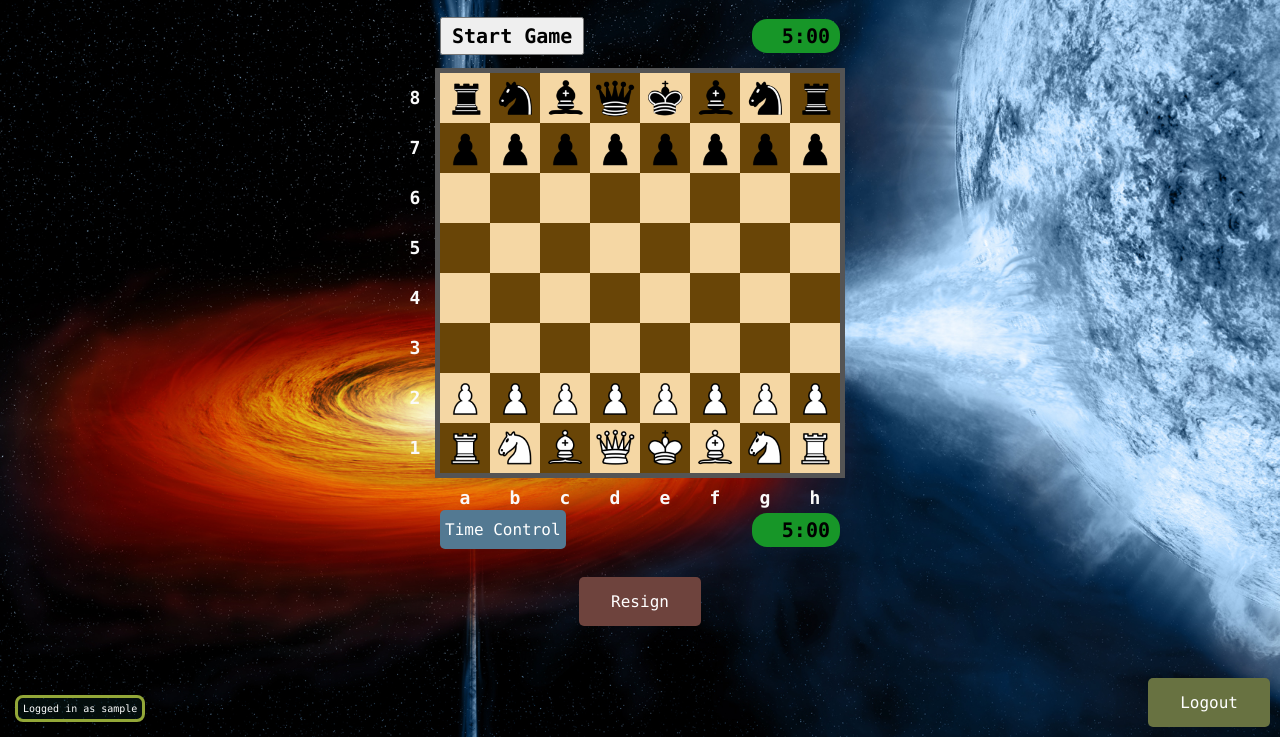
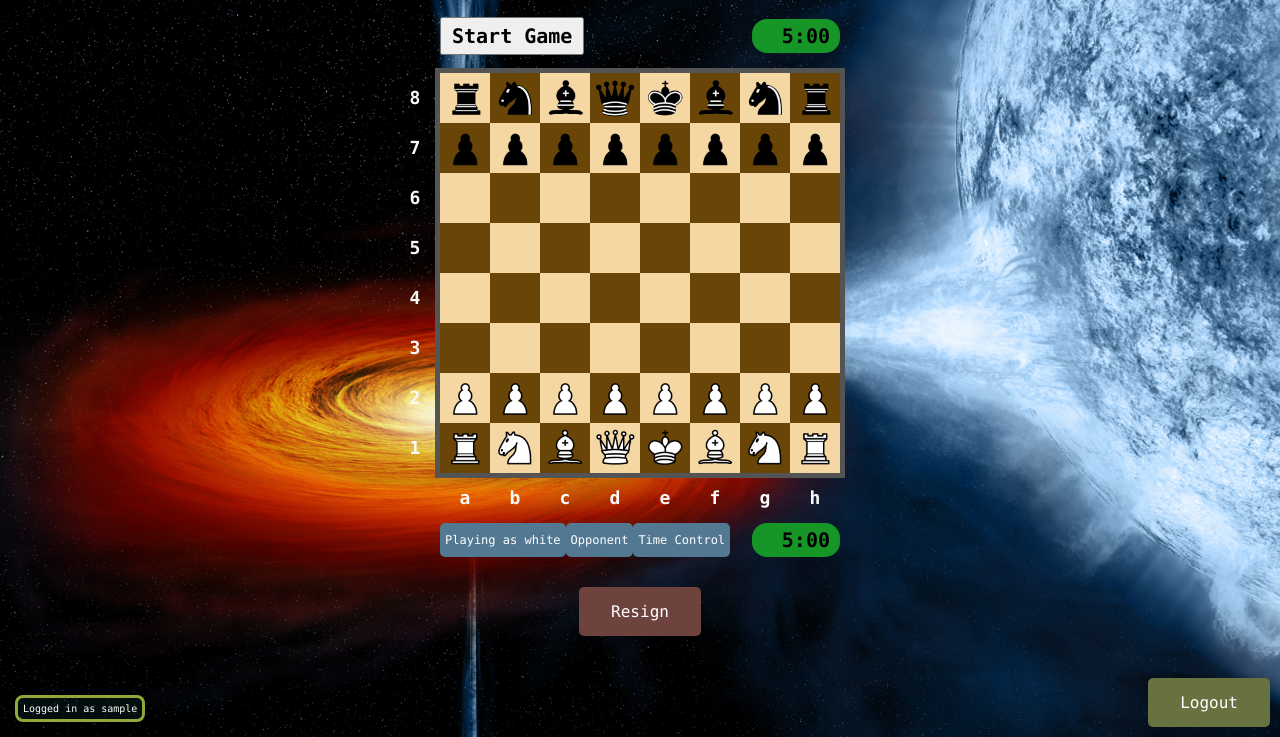
Before and after one commit to kingofnart/chess_engine, a Flask app: page / in a window 1280 px wide. Shown: the part 63-800 px from the top of the page. Run offline with Flask 3, Linux system fonts and the light colour scheme; the visitor is signed in with stand-in values (Sample User, id 1); some libraries are stand-ins or nearby versions.

Commit message:
Added a dropdown to switch color user playing as

```diff
--- a/static/css/main.css
+++ b/static/css/main.css
@@ -12,6 +12,7 @@ body {
     display: flex;
     flex-direction: column;
     align-items: center;
+    margin-top: 10px;
 }
 
 #game-container-wrapper {
@@ -173,6 +174,7 @@ body {
 .start-button {
     padding: 10px, 5px;
     margin: auto;
+    border: double 2px #000000;
 }
 
 
@@ -195,6 +197,10 @@ body {
     color: black;
 }
 
+#bottom-row {
+    margin-top: 20px;
+}
+
 .end-message {
     padding: 15px 32px;
     margin: auto;
@@ -205,13 +211,19 @@ body {
     font-family: "Lucida Console", "Courier New", monospace;
 }
 
-/* click drop menu from w3schools: */
+#dropdown-container {
+    display: flex;
+    justify-content: center;
+    align-items: center;
+}
+
 .dropbtn {
     background-color: #537992;
     color: white;
     padding: 10px 5px;
     border-radius: 5px;
-    font-size: 16px;
+    border: solid 2px #081c37;
+    font-size: 12px;
     font-family: "Lucida Console", "Courier New", monospace;
     border: none;
     cursor: pointer;
--- a/static/script/chessboard.js
+++ b/static/script/chessboard.js
@@ -11,9 +11,13 @@ class ChessBoard {
         this.columnLabels = document.getElementById('column-labels');
         this.startButton = document.getElementById('start-button');
         this.resignButton = document.getElementById('resign-button');
+        this.color_button = document.getElementById('color-button');
+        this.opponent_button = document.getElementById('opponent-button');
         this.time_control_button = document.getElementById('time-control-button');
         this.top_mat_cnt = document.getElementById('top-mat-cnt')
         this.bot_mat_cnt = document.getElementById('bot-mat-cnt')
+        this.offest = 7;
+        this.row_dir = -1;
         this.selectedSquare = null;
         this.gameRunning = true;
         this.names_w = {
@@ -34,13 +38,59 @@ class ChessBoard {
         this.startButton.addEventListener('click', () => this.startGame());
         this.resignButton.addEventListener('click', () => this.endGame(7));
         this.resignButton.disabled = true;
-        this.time_control_button.addEventListener('click', () => this.showDropdown());
+        this.color_button.addEventListener('click', () => this.showColorDropdown());
+        this.opponent_button.addEventListener('click', () => this.showOppDropdown());
+        this.time_control_button.addEventListener('click', () => this.showTimeDropdown());
         document.querySelectorAll('.time-option').forEach(button => {
             button.addEventListener('click', (event) => this.setTimeControl(event));
         });
+        document.querySelectorAll('.color-option').forEach(button => {
+            button.addEventListener('click', (event) => this.setColor(event));
+        });
+        document.querySelectorAll('.opp-option').forEach(button => {
+            button.addEventListener('click', (event) => this.setOpponent(event));
+        });
         // reset if necessary and fetch initial game state
         this.resetGame();
-        this.renderLabels();
+    }
+
+
+    // method to reset the board state and clocks
+    async resetGame() {
+        this.names_w = {
+            0: "K", 1: "Q", 2: "R", 3: "R", 4: "N", 5: "N", 6: "B", 7: "B",
+            8: "P", 9: "P", 10: "P", 11: "P", 12: "P", 13: "P", 14: "P", 15: "P"
+        };
+        this.names_b = {
+            0: "K", 1: "Q", 2: "R", 3: "R", 4: "N", 5: "N", 6: "B", 7: "B",
+            8: "P", 9: "P", 10: "P", 11: "P", 12: "P", 13: "P", 14: "P", 15: "P"
+        };
+        this.whiteTimer.innerText = "5:00";
+        this.blackTimer.innerText = "5:00";
+        if (this.whiteTimer.classList.contains('time-trouble')) {
+            this.whiteTimer.classList.remove('time-trouble');
+        }
+        if (this.blackTimer.classList.contains('time-trouble')) {
+            this.blackTimer.classList.remove('time-trouble');
+        }
+        const end_message = document.querySelector(".end-message");
+        if (end_message != null) {
+            end_message.remove();
+        }
+        const reset_button = document.querySelector(".reset-button");
+        if (reset_button != null) {
+            reset_button.remove();
+        }
+        this.startButton.style.display = 'block';
+        this.turnIndicator.hidden = true;
+        this.update_material_diff(0);
+        this.offest = 7;
+        this.row_dir = -1;
+        await this.makeMove(this.gameID, ["reset"]);
+        await this.fetchGameState();
+        this.setColor({ target: { getAttribute: () => 'white' } });
+        this.renderLabels("white");
+        this.showColorDropdown();  // hide dropdown
     }
 
 
@@ -144,7 +194,7 @@ class ChessBoard {
                 square.classList.add('square', (row + col) % 2 === 0 ? 'light' : 'dark');
                 // 7-row adds white pieces at the bottom
                 // want to dynamically change this to reflect color user is playing
-                square.dataset.coordinate = `${7 - row},${col}`;
+                square.dataset.coordinate = `${this.offset + this.row_dir*row},${col}`;
                 // `${7 - row},${col}` ~= "7-row,col"
                 this.gameContainer.appendChild(square);
             }
@@ -172,7 +222,7 @@ class ChessBoard {
 
 
     // method to render the labels of rows/cols
-    renderLabels() {
+    renderLabels(color) {
         // create column labels
         this.columnLabels.innerHTML = '';
         const columns = ['a', 'b', 'c', 'd', 'e', 'f', 'g', 'h'];
@@ -184,7 +234,11 @@ class ChessBoard {
         });
         // create row labels
         this.rowLabels.innerHTML = '';
-        const rows = ['8', '7', '6', '5', '4', '3', '2', '1'];
+        if (color === 'black') {
+            var rows = ['1', '2', '3', '4', '5', '6', '7', '8'];
+        } else {
+            var rows = ['8', '7', '6', '5', '4', '3', '2', '1'];
+        }
         rows.forEach(row => {
             const label = document.createElement('div');
             label.className = 'coordinate-label';
@@ -221,6 +275,8 @@ class ChessBoard {
         this.turnIndicator.hidden = false;
         this.startTimer("white");
         this.time_control_button.disabled = true;
+        this.color_button.disabled = true;
+        this.opponent_button.disabled = true;
         this.resignButton.disabled = false;
     }
 
@@ -243,40 +299,6 @@ class ChessBoard {
         reset_row.appendChild(button);
         await this.makeMove(this.gameID, ["save game"]);
         this.resignButton.disabled = true;
-    }
-
-
-    // method to reset the board state and clocks
-    async resetGame() {
-        this.names_w = {
-            0: "K", 1: "Q", 2: "R", 3: "R", 4: "N", 5: "N", 6: "B", 7: "B",
-            8: "P", 9: "P", 10: "P", 11: "P", 12: "P", 13: "P", 14: "P", 15: "P"
-        };
-        this.names_b = {
-            0: "K", 1: "Q", 2: "R", 3: "R", 4: "N", 5: "N", 6: "B", 7: "B",
-            8: "P", 9: "P", 10: "P", 11: "P", 12: "P", 13: "P", 14: "P", 15: "P"
-        };
-        this.whiteTimer.innerText = "5:00";
-        this.blackTimer.innerText = "5:00";
-        if (this.whiteTimer.classList.contains('time-trouble')) {
-            this.whiteTimer.classList.remove('time-trouble');
-        }
-        if (this.blackTimer.classList.contains('time-trouble')) {
-            this.blackTimer.classList.remove('time-trouble');
-        }
-        const end_message = document.querySelector(".end-message");
-        if (end_message != null) {
-            end_message.remove();
-        }
-        const reset_button = document.querySelector(".reset-button");
-        if (reset_button != null) {
-            reset_button.remove();
-        }
-        this.startButton.style.display = 'block';
-        this.turnIndicator.hidden = true;
-        this.update_material_diff(0);
-        await this.makeMove(this.gameID, ["reset"]);
-        await this.fetchGameState();
     }
 
 
@@ -307,19 +329,42 @@ class ChessBoard {
 
 
     // method to show/hide dropdown menu
-    showDropdown() {
-        document.getElementById('drop-cont').classList.toggle('show');
+    showColorDropdown() {
+        document.getElementById('color-drop-cont').classList.toggle('show');
     }
 
+    showOppDropdown() {
+        document.getElementById('opp-drop-cont').classList.toggle('show');
+    }
 
-    // method to set the time control
+    showTimeDropdown() {
+        document.getElementById('time-drop-cont').classList.toggle('show');
+    }
+
+    // method to change the time control
     setTimeControl(event) {
         const time = event.target.getAttribute('data-time');
         var time_arr = JSON.parse(time);
         this.whiteTimer.innerText = time_arr[0] + ":00";
         this.blackTimer.innerText = time_arr[0] + ":00";
         this.increment = time_arr[1];
-        this.showDropdown(); // hide dropdown after selection
+        this.TimeshowDropdown(); // hide dropdown after selection
+    }
+
+    // switches color of pieces user is playing as
+    setColor(event) {
+        const color = event.target.getAttribute('data-color');
+        this.color_button.innerText = "Playing as " + color;
+        this.offset = color === 'white' ? 7 : 0;
+        this.row_dir = color === 'white' ? -1 : 1;
+        this.fetchGameState();  //re-render board
+        this.renderLabels(color);
+        this.showColorDropdown(); // hide dropdown after selection
+    }
+
+    // to implement
+    setOpponent(event) {
+        this.showOppDropdown();
     }
 
 
--- a/templates/index.html
+++ b/templates/index.html
@@ -23,15 +23,31 @@
             <div id="game-container"></div>
         </div>
         <div id="column-labels"></div>
-        <div class="row">
+        <div class="row" id="bottom-row">
+            <div id="dropdown-container">
+                <div class="dropdown">
+                    <button class="dropbtn" id="color-button">Playing as white</button>
+                    <div class="dropdown-content" id="color-drop-cont">
+                        <button class="color-option" data-color="white">White</button>
+                        <button class="color-option" data-color="black">Black</button>
+                    </div>
+                </div>
+                <div class="dropdown">
+                    <button class="dropbtn" id="opponent-button">Opponent</button>
+                    <div class="dropdown-content" id="opp-drop-cont">
+                        <button class="opp-option" data-opp="pnp">Pass-and-play</button>
+                        <button class="opp-option" data-opp="alg0">Coming soon...</button>
+                    </div>
+                </div>
                 <div class="dropdown">
                     <button class="dropbtn" id="time-control-button">Time Control</button>
-                <div class="dropdown-content" id="drop-cont">
+                    <div class="dropdown-content" id="time-drop-cont">
                         <button class="time-option" data-time="[5,0]">5-0</button>
                         <button class="time-option" data-time="[3,2]">3-2</button>
                         <button class="time-option" data-time="[3,0]">3-0</button>
                         <button class="time-option" data-time="[2,1]">2-1</button>
                         <button class="time-option" data-time="[1,0]">1-0</button>
+                    </div>
                 </div>
             </div>
             <div class="material-cnt" id="bot-mat-cnt" hidden></div>
```
Lines whose indentation alone changed are shown as unchanged.
